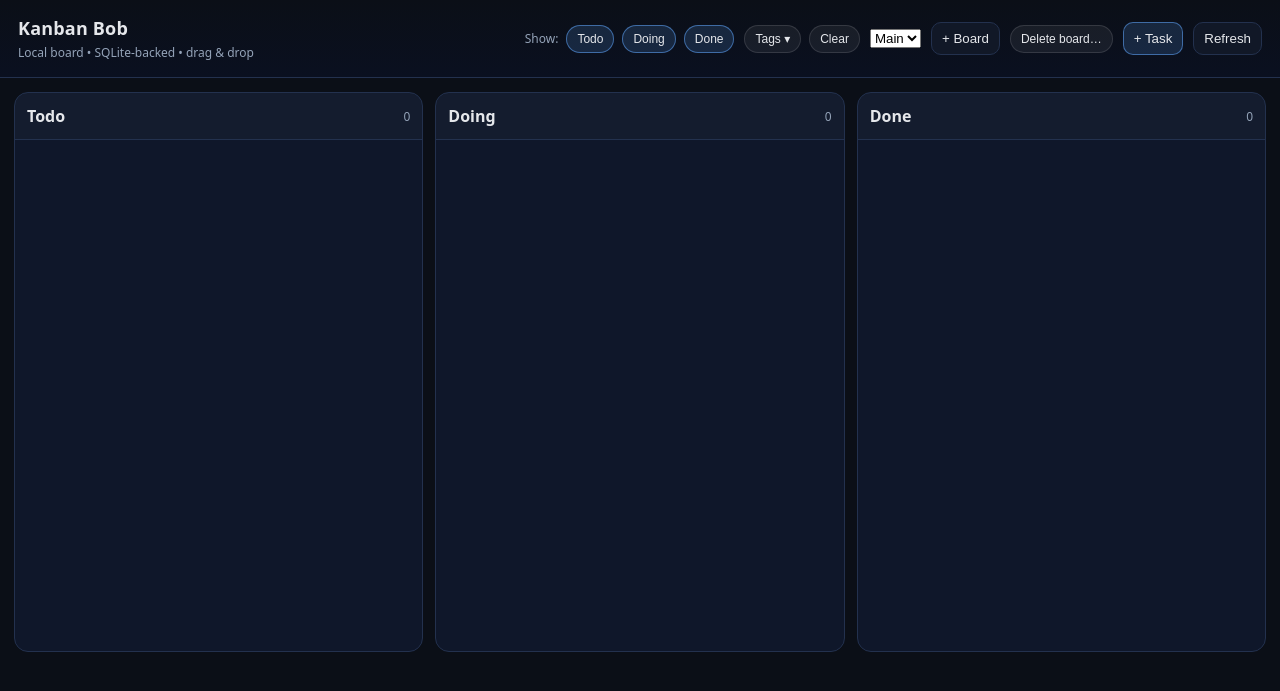
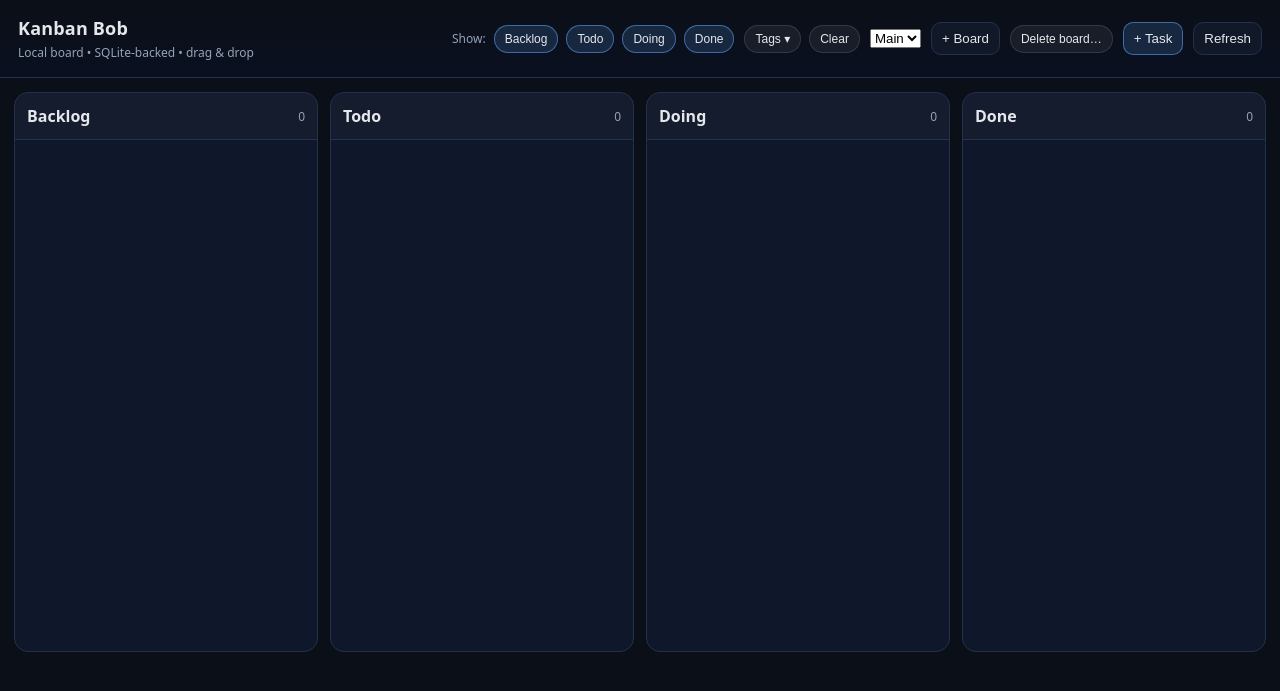
Before and after one commit to Schwarz-XU/simple-kanban, a Flask app: page / in a window 1280 px wide. Shown: the top 691 px of the page. Run offline with Flask 3, Linux system fonts and the light colour scheme; data comes from the database, SQL or seed files in the repository; data that the repository does not hold is empty.

Commit message:
Add Backlog column

```diff
--- a/app.py
+++ b/app.py
@@ -11,7 +11,7 @@ APP_HOST = os.environ.get("KANBAN_HOST", "127.0.0.1")
 APP_PORT = int(os.environ.get("KANBAN_PORT", "5123"))
 DB_PATH = os.environ.get("KANBAN_DB", os.path.join(os.path.dirname(__file__), "kanban.db"))
 
-COLUMNS = ["todo", "doing", "done"]
+COLUMNS = ["backlog", "todo", "doing", "done"]
 DEFAULT_BOARD_NAME = "Main"
 
 app = Flask(__name__)
--- a/static/app.js
+++ b/static/app.js
@@ -1,20 +1,25 @@
-const COLUMNS = ['todo', 'doing', 'done'];
+const COLUMNS = ['backlog', 'todo', 'doing', 'done'];
 
 const FILTERS_KEY = 'kanban.filters.v1';
 
 function loadFilters(){
   const raw = localStorage.getItem(FILTERS_KEY);
   if(!raw){
-    return { statuses: {todo:true, doing:true, done:true}, tags: [] };
+    return { statuses: {backlog:true, todo:true, doing:true, done:true}, tags: [] };
   }
   try {
     const f = JSON.parse(raw);
     return {
-      statuses: { todo: !!f?.statuses?.todo, doing: !!f?.statuses?.doing, done: !!f?.statuses?.done },
+      statuses: {
+        backlog: !!f?.statuses?.backlog,
+        todo: !!f?.statuses?.todo,
+        doing: !!f?.statuses?.doing,
+        done: !!f?.statuses?.done,
+      },
       tags: Array.isArray(f?.tags) ? f.tags : []
     };
   } catch {
-    return { statuses: {todo:true, doing:true, done:true}, tags: [] };
+    return { statuses: {backlog:true, todo:true, doing:true, done:true}, tags: [] };
   }
 }
 
@@ -422,7 +427,7 @@ window.addEventListener('DOMContentLoaded', async ()=>{
       const st = btn.dataset.statusFilter;
       FILTERS.statuses[st] = !FILTERS.statuses[st];
       // prevent turning off all columns
-      if(!FILTERS.statuses.todo && !FILTERS.statuses.doing && !FILTERS.statuses.done){
+      if(!FILTERS.statuses.backlog && !FILTERS.statuses.todo && !FILTERS.statuses.doing && !FILTERS.statuses.done){
         FILTERS.statuses[st] = true;
       }
       saveFilters(FILTERS);
@@ -431,7 +436,7 @@ window.addEventListener('DOMContentLoaded', async ()=>{
   });
 
   qs('#btnClearFilters').addEventListener('click', async ()=>{
-    FILTERS = { statuses: {todo:true, doing:true, done:true}, tags: [] };
+    FILTERS = { statuses: {backlog:true, todo:true, doing:true, done:true}, tags: [] };
     saveFilters(FILTERS);
     closeTagDropdown();
     await refresh();
--- a/static/styles.css
+++ b/static/styles.css
@@ -89,7 +89,7 @@ button:hover { filter: brightness(1.06); }
 
 .board {
   display: grid;
-  grid-template-columns: repeat(3, minmax(240px, 1fr));
+  grid-template-columns: repeat(4, minmax(240px, 1fr));
   gap: 12px;
   padding: 14px;
 }
--- a/templates/index.html
+++ b/templates/index.html
@@ -16,6 +16,7 @@
         <div class="filters" id="filters">
           <div class="filter-group">
             <span class="filter-label">Show:</span>
+            <button class="chip active" data-status-filter="backlog" type="button">Backlog</button>
             <button class="chip active" data-status-filter="todo" type="button">Todo</button>
             <button class="chip active" data-status-filter="doing" type="button">Doing</button>
             <button class="chip active" data-status-filter="done" type="button">Done</button>
```
